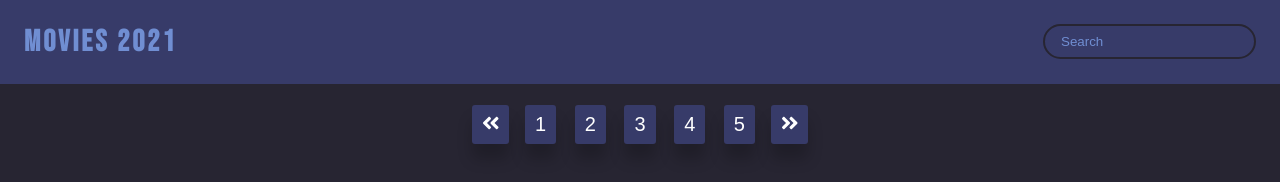
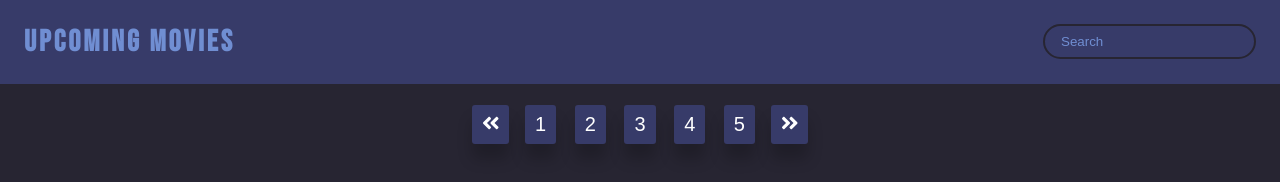
Before and after one commit to Mequidi/Movie-App, a plain HTML site: page index.html in a window 1280 px wide. Drawn offline with Linux system fonts and the light colour scheme; no server answers.

Commit message:
changed title for search

```diff
--- a/index.html
+++ b/index.html
@@ -9,7 +9,7 @@
 </head>
 <body>
     <header>
-        <h2>Movies 2021</h2>
+        <h2 class="title">Upcoming Movies</h2>
         <form action="submit" autocomplete="off" id="form">
             <input type="text" placeholder="Search" class="search" id="search">
         </form>
--- a/main.js
+++ b/main.js
@@ -13,6 +13,7 @@ const search = document.getElementById("search");
 const prevBtn = document.querySelector(".prev-btn");
 const nextBtn = document.querySelector(".next-btn");
 const numbBtns = document.querySelectorAll(".numbered-btn .btn")
+const title = document.querySelector(".title");
 
 const getMovies = (url) =>{
     fetch(url)
@@ -64,6 +65,7 @@ numbBtns.forEach((btn,index)=>{
 
 form.addEventListener("submit",(e)=>{
     e.preventDefault();
+    title.textContent = `Search for "${search.value}" Movies`
     submitText = search.value;
     currentPage = 1;
     getMovies(searchApiPath+submitText)
--- a/styles.css
+++ b/styles.css
@@ -30,6 +30,7 @@ header h2{
     color: #708ED2;
     font-size: 30px;
     letter-spacing: 3px;
+    text-transform: capitalize;
 }
 .search{
     background-color: transparent;
```
